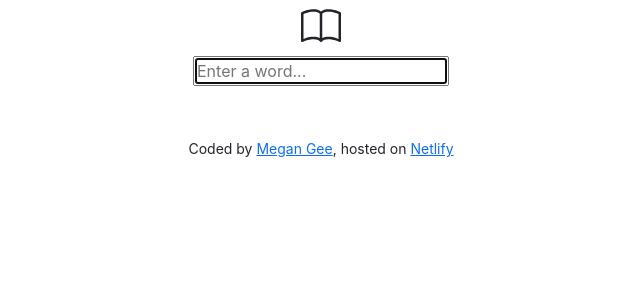
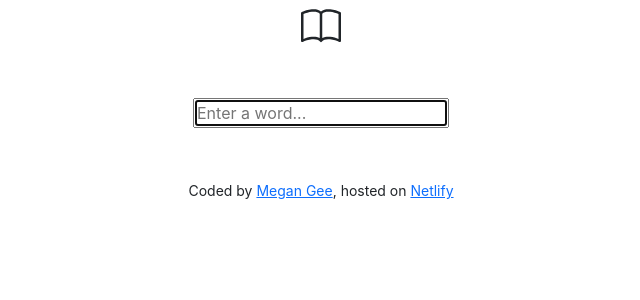
Before and after one commit to MegNia2/dictionary-project, a React (Create React App) app: page / in a window 1280 px wide. Shown: the top 300 px of the page, without its empty margins (319-959 px from the left). Built offline with nearby package versions, Linux system fonts and the light colour scheme.

Commit message:
Edited margin in Dictionary.css

```diff
--- a/src/Dictionary.css
+++ b/src/Dictionary.css
@@ -0,0 +1,3 @@
+.Dictionary {
+  margin-top: 50px;
+}
```
